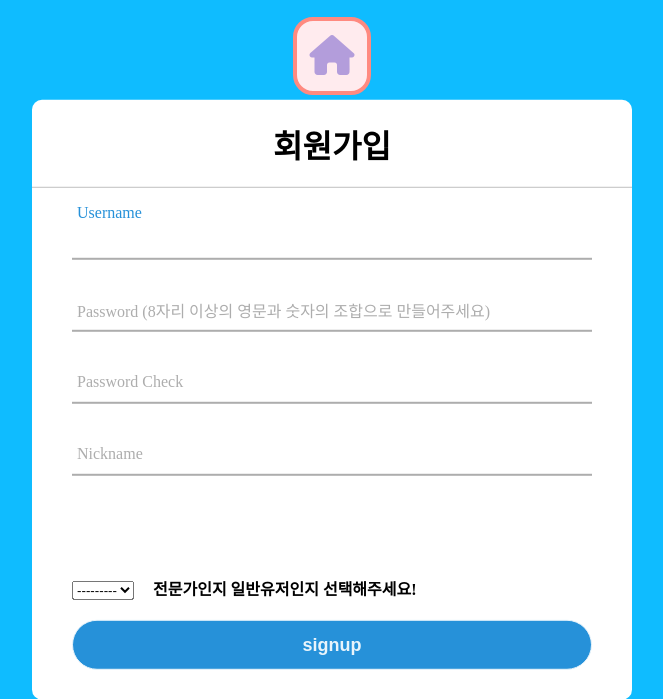
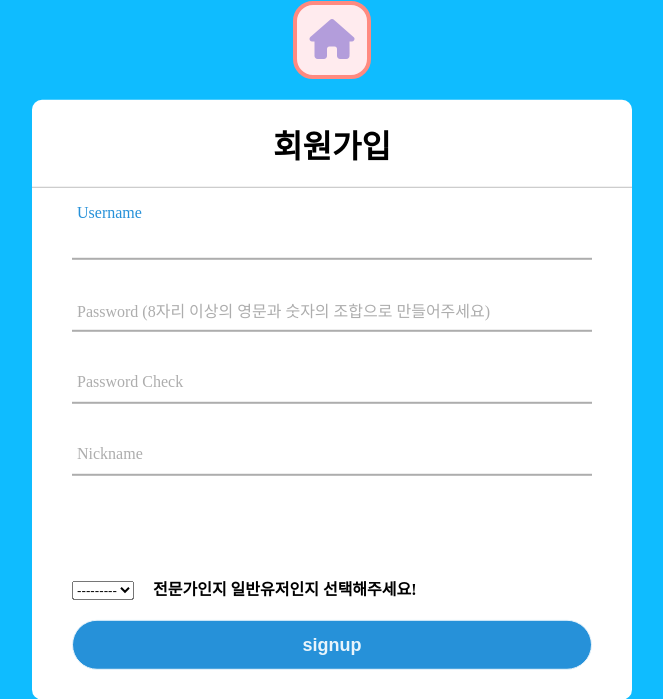
Before and after one commit to likelion-kookmin/mentorink, a Django app: page /account/register/ in a window 1280 px wide. Shown: the top 699 px of the page, without its empty margins (308-971 px from the left). Run offline with Django 3.2, Linux system fonts and the light colour scheme; some libraries are stand-ins or nearby versions.

Commit message:
디자인 수정

```diff
--- a/me_project/account/templates/login.html
+++ b/me_project/account/templates/login.html
@@ -26,7 +26,7 @@
   justify-content: center;
   align-items: center;
   position: absolute;
-  top: 15%;
+  top: 10%;
   left: 50%;
   transform: translate(-50%, -50%);
 }
--- a/me_project/account/templates/signup.html
+++ b/me_project/account/templates/signup.html
@@ -23,7 +23,7 @@
   justify-content: center;
   align-items: center;
   position: absolute;
-  top: 7%;
+  top: 5%;
   left: 50%;
   transform: translate(-50%, -50%);
 }
```
